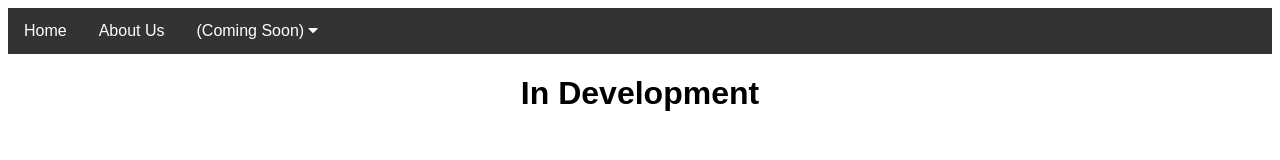
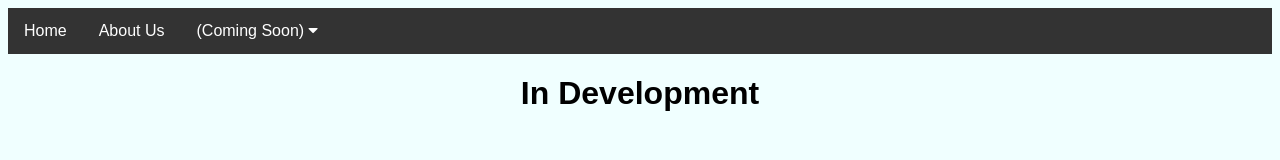
Before and after one commit to Nambaseking01/Scratch-Ultimate-Coding-Shop2, a plain HTML site: page index.html in a window 1280 px wide. Drawn offline with Linux system fonts and the light colour scheme.

Commit message:
testing with a new background

```diff
--- a/style.css
+++ b/style.css
@@ -1 +1,3 @@
-<!-- Empty for now -->
+body {
+  background-color: azure;
+}
```
